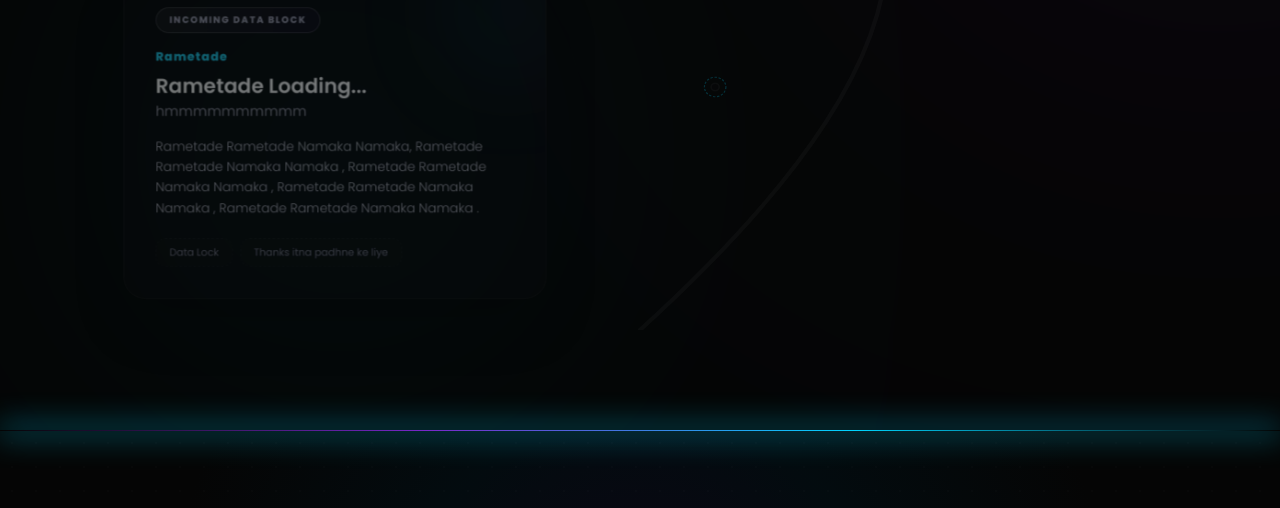
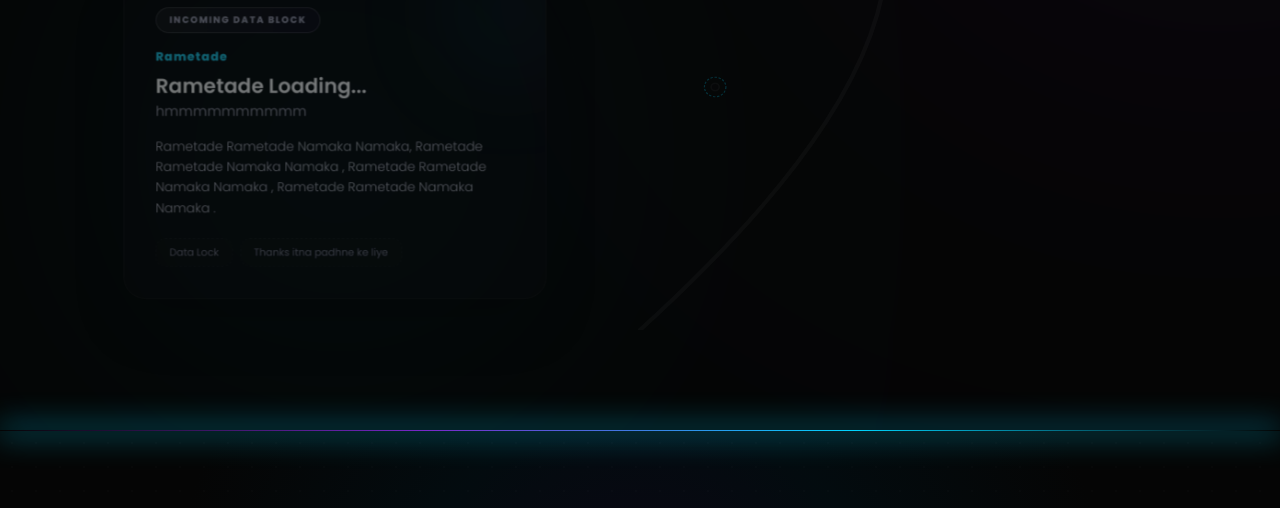
Before and after one commit to diligentCode/Anudit_Portfolio, a website built with webpack: page src/template.html in a window 1280 px wide. Shown: the part 5080-5588 px from the top of the page. Built offline with nearby package versions, Linux system fonts and the light colour scheme; a web font is replaced by a local one.

Commit message:
Portfolio update

```diff
--- a/src/template.html
+++ b/src/template.html
@@ -661,7 +661,7 @@
                   <p class="card-text-description">
                     Rametade Rametade Namaka Namaka, Rametade Rametade Namaka
                     Namaka , Rametade Rametade Namaka Namaka , Rametade Rametade
-                    Namaka Namaka , Rametade Rametade Namaka Namaka .
+                    Namaka Namaka .
                   </p>
                   <div class="card-tags-group">
                     <span class="tag-item placeholder-tag">Data Lock</span>
```
